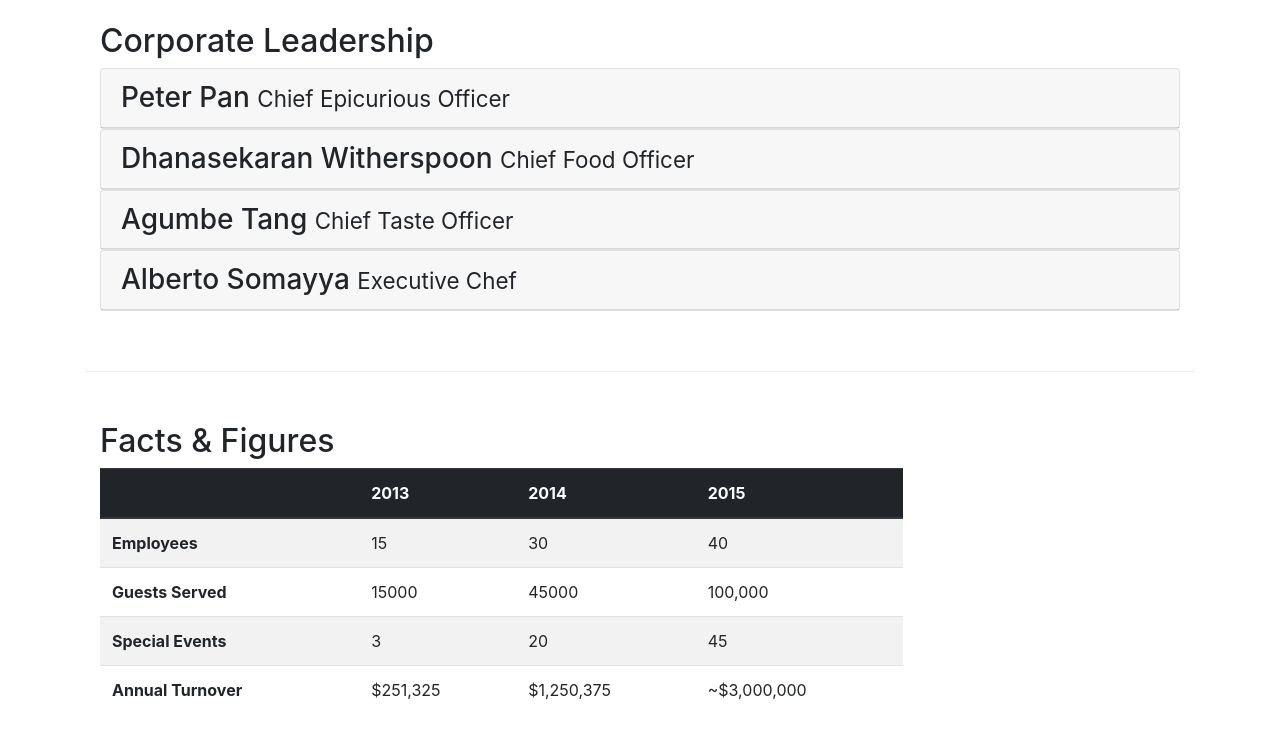
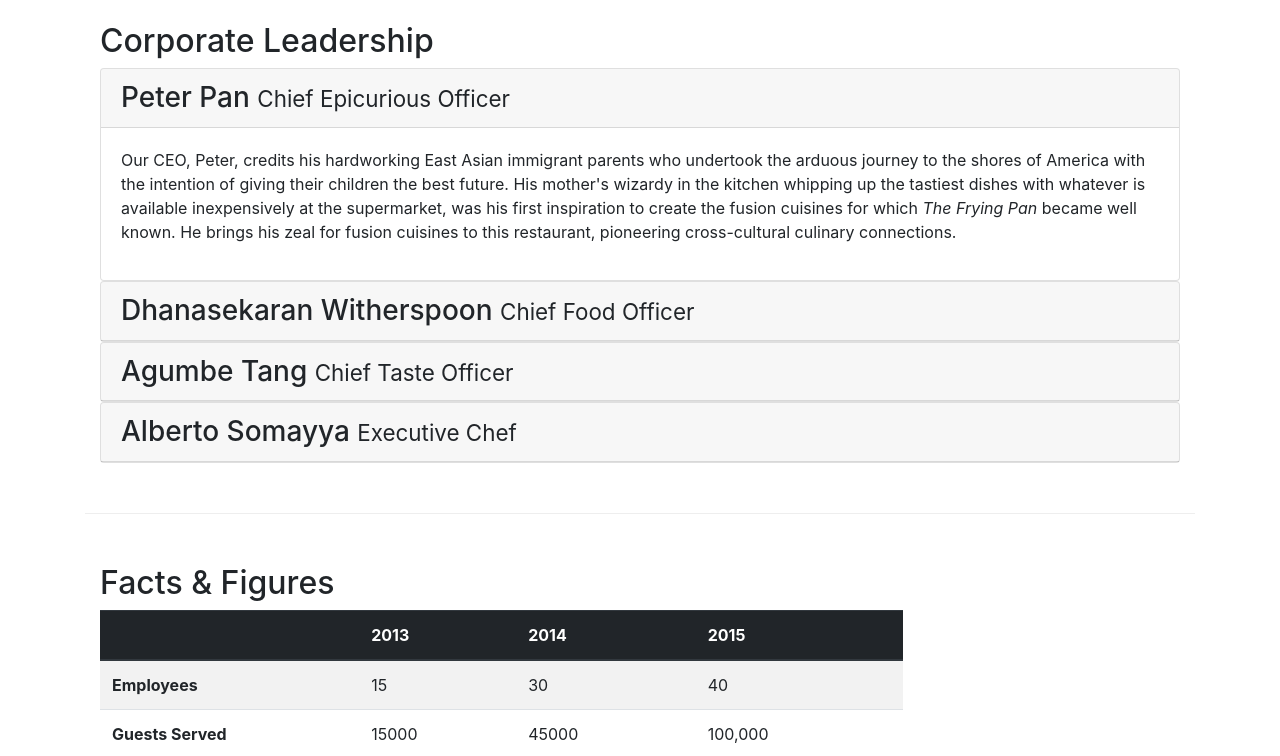
Before and after one commit to Adarsh-thedev/courseraTraining1, a website: page aboutus.html in a window 1280 px wide. Shown: the part 1000-1756 px from the top of the page. Drawn offline with nearby package versions, Linux system fonts and the light colour scheme.

Commit message:
collaspe

```diff
--- a/aboutus.html
+++ b/aboutus.html
@@ -110,7 +110,7 @@
                             </a>
                         </h3>
                         </div>
-                        <div class="collapse" id="peter" data-parent="#accordion">
+                        <div class="collapse show" id="peter" data-parent="#accordion">
                             <div class="card-body">
                                 <p class="d-none d-sm-block">Our CEO, Peter, credits his hardworking East Asian immigrant parents who undertook the arduous journey to the shores of America with the intention of giving their children the best future. His mother's wizardy in the kitchen whipping up the tastiest dishes with whatever is available inexpensively at the supermarket, was his first inspiration to create the fusion cuisines for which <em>The Frying Pan</em> became well known. He brings his zeal for fusion cuisines to this restaurant, pioneering cross-cultural culinary connections.</p>
                             </div>
```
